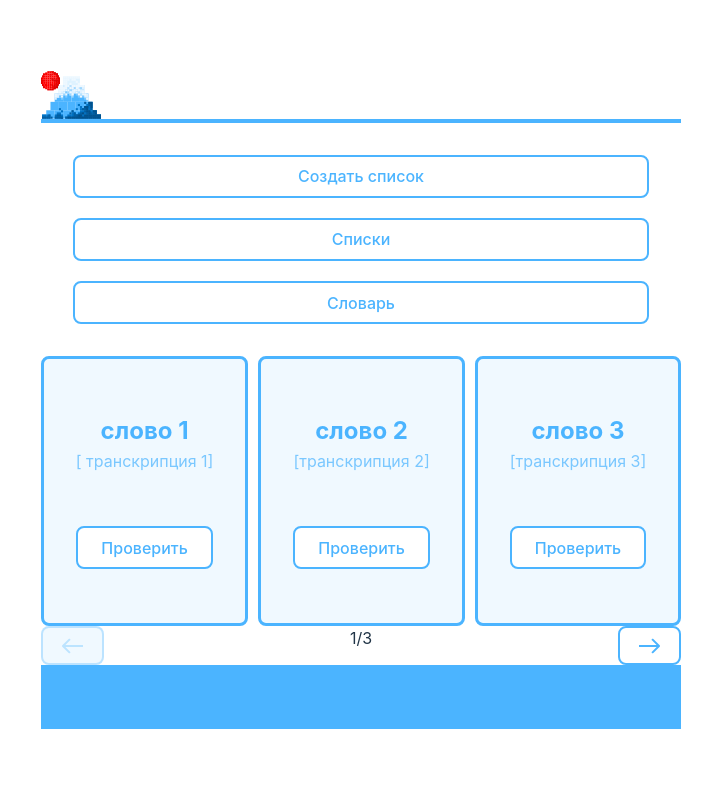
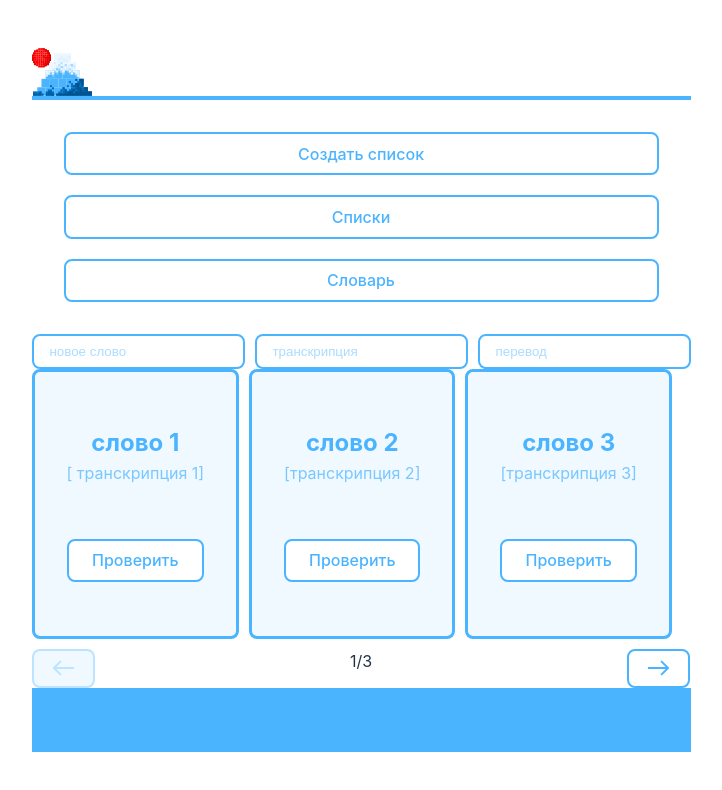
Before and after one commit to Glazunovatomara/r-p, a React (Vite) app: page / in a window 1280 px wide. Shown: the top 790 px of the page, without its empty margins (279-1001 px from the left). Built offline with nearby package versions, Linux system fonts and the light colour scheme.

Commit message:
feat:add input

```diff
--- a/src/App.jsx
+++ b/src/App.jsx
@@ -2,10 +2,8 @@ import './App.css'
 import Header from './components/Header/Header'
 import Home from './components/HomePage/Home'
 import Footer from './components/Footer/Footer'
-//import Card from './components/Card/Card'
-//import CardList from './components/CardList/CardList'
 import CardPage from './components/CardPage/CardPage'
-import SliderBtn from './components/SliderBtn/SliderBtn'
+import AddWords from './components/AddWords/AddWords'
 
 
 
@@ -15,8 +13,8 @@ function App() {
     <>
     <Header/>
     <Home/>
+    <AddWords/>
     <CardPage/>
-    <SliderBtn/>
     <Footer/>
     </>
   )
--- /dev/null
+++ b/src/components/AddWords/AddWords.jsx
@@ -0,0 +1,13 @@
+import styles from "./addWords.module.css"
+
+const AddWords = () => {
+    return (
+        <div className={styles.input_arrea}>
+            <input type="text" className={styles.input} placeholder="новое слово"/>
+            <input type="text" className={styles.input} placeholder="транскрипция"/>
+            <input type="text" className={styles.input} placeholder="перевод"/>
+        </div>
+    )
+}
+
+export default AddWords
--- /dev/null
+++ b/src/components/AddWords/addWords.module.css
@@ -0,0 +1,19 @@
+.input_arrea {
+    display: flex;
+    gap: 10px;
+}
+.input {
+    border-radius: 8px;
+    border: 2px solid #4bb4ff;
+    padding: 0.6em 1.2em;
+    accent-color: #4bb4ff;
+    caret-color: #4bb4ff;
+
+    &:focus-visible {
+        outline: #4bb4ff;
+        background-color: #4bb4ff15;
+    }
+    &::placeholder {
+        color: #4bb4ff78;
+    }
+}
--- a/src/components/CardPage/CardPage.jsx
+++ b/src/components/CardPage/CardPage.jsx
@@ -1,11 +1,16 @@
 import CardList from "../CardList/CardList";
-import styles from "./cardPage.module.css"
+import styles from "./cardPage.module.css";
+import SliderBtn from "../SliderBtn/SliderBtn"
 
 const CardPage = () => {
     return (
+        <div className={styles.slider_page}>
         <div className = {styles.content}>
             <CardList/>
         </div>
+            <SliderBtn/>
+        </div>
+
     )
 }
 
--- a/src/components/CardPage/cardPage.module.css
+++ b/src/components/CardPage/cardPage.module.css
@@ -1,3 +1,8 @@
+.slider_page {
+    display: flex;
+    flex-direction: column;
+    gap: 10px;
+}
 .content {
     display:flex;
     gap: 10px;
--- a/src/index.css
+++ b/src/index.css
@@ -35,14 +35,14 @@ button {
 
 }
 button:hover {
-  border-color: #646cff;
-  background-color: #646cff;
+  border-color: #ffffff51;
+  background-color: #4bb4ff;
   color: #ffffff;
 }
 
 button:focus,
 button:focus-visible {
-    outline: 4px auto #6169fd;
+    border: 4px auto #4bb4ff;
 }
 
 
```
